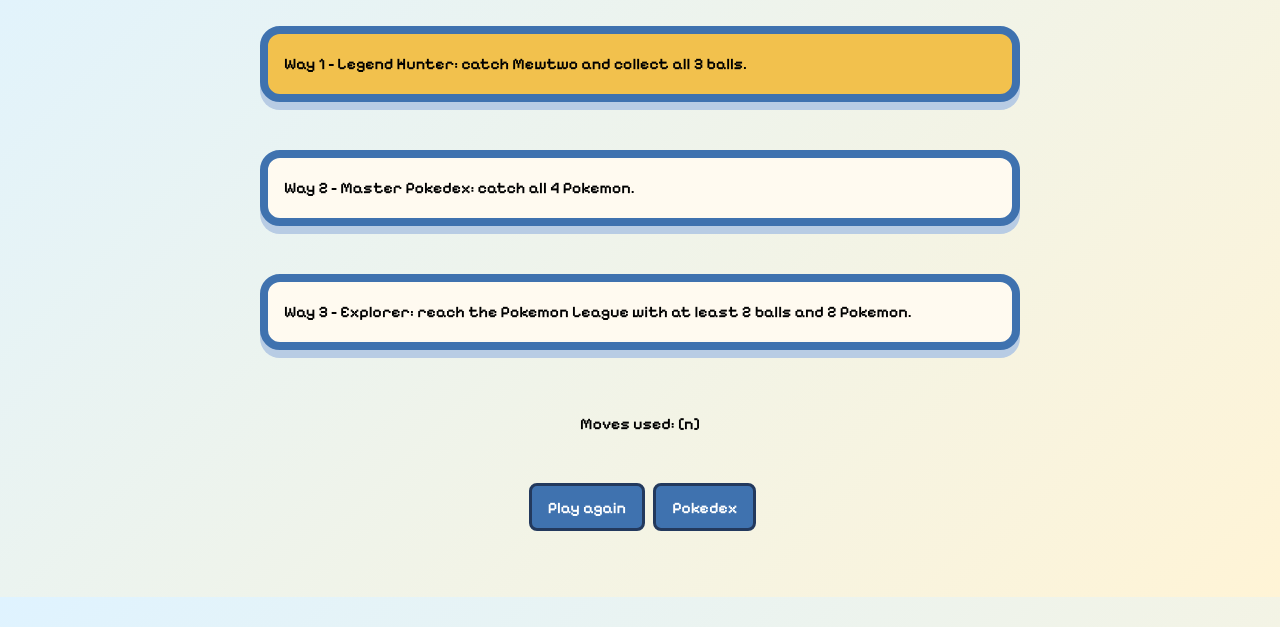
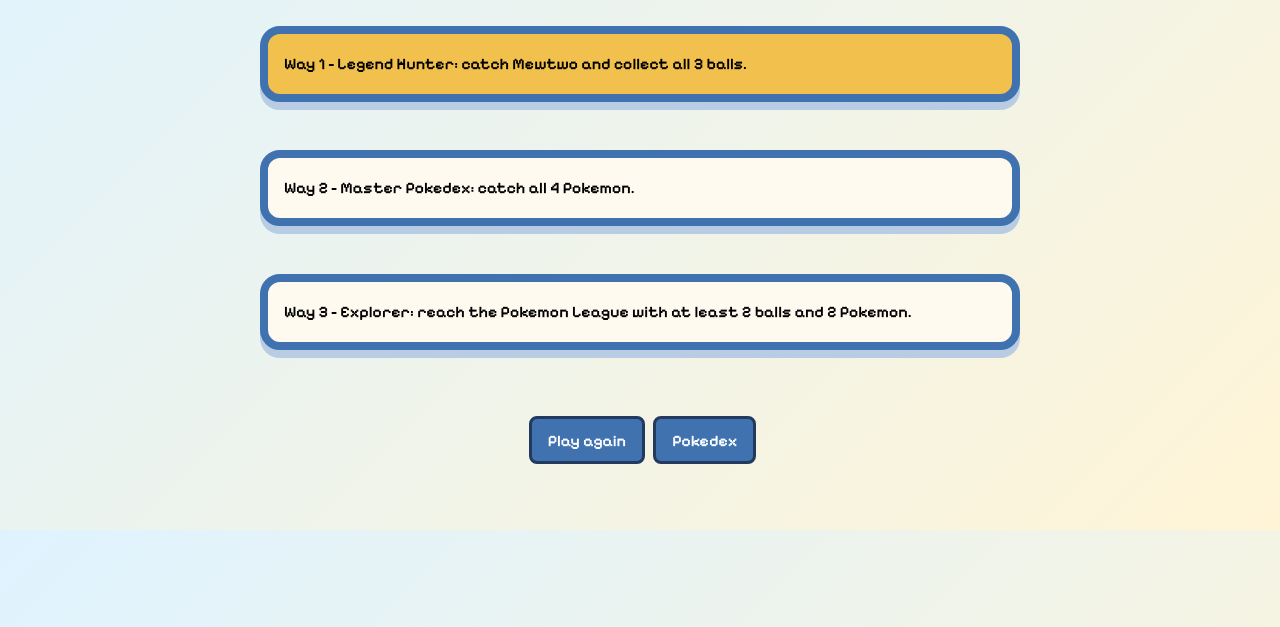
Before and after one commit to johntrehearn/pokemonAdventure, a plain HTML site: page win.html in a window 1280 px wide. Shown: the part 173-800 px from the top of the page. Drawn offline with Linux system fonts and the light colour scheme.

Commit message:
Rename finalPage.html to win.html

```diff
--- a/finalPage.html
+++ b/win.html
@@ -35,9 +35,6 @@
                 </p>
             </div>
         </section>
-        <div class="moves-used">
-            Moves used: <span id="movesCount">[n]</span>
-        </div>
         <div class="button-row">
             <button class="primary-button">
                 Play again
```
